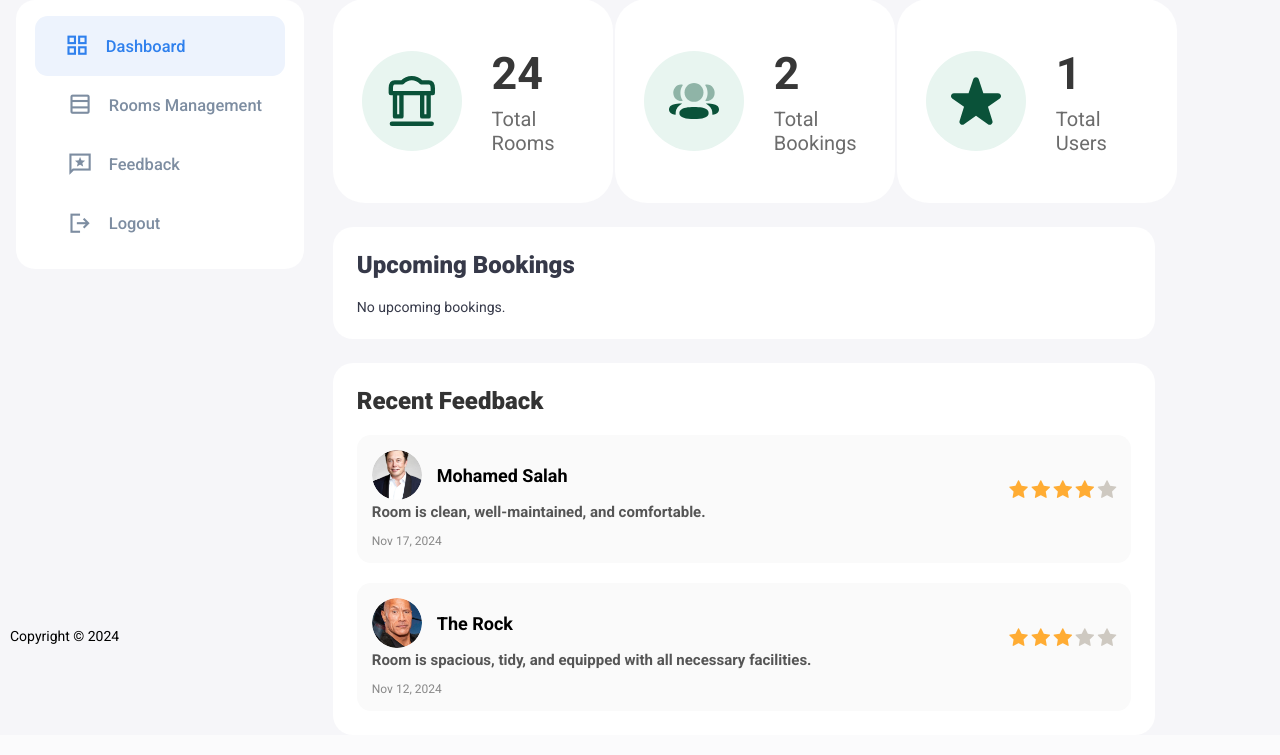
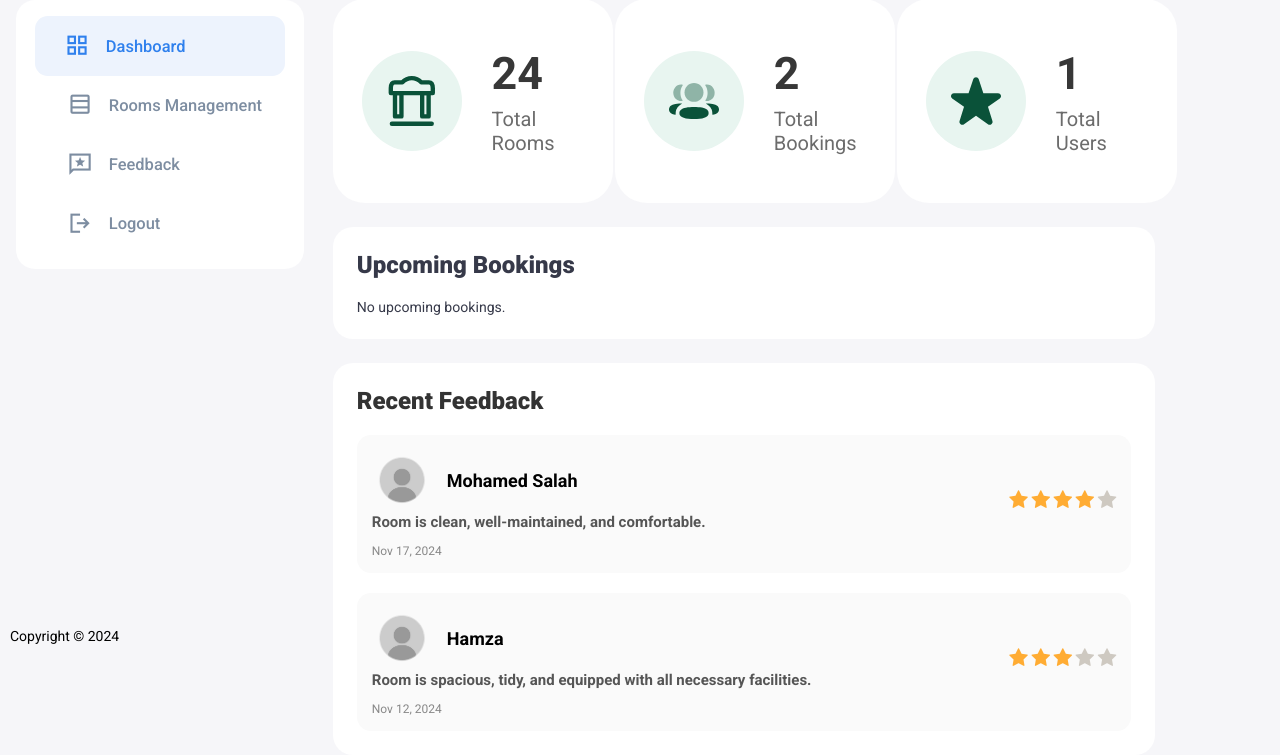
Before and after one commit to iisl4r/ITCS333-Room-Booking-System, a PHP site: page /views/adminPanel.php in a window 1280 px wide. Shown: the part 146-901 px from the top of the page. Before the commit the page ends 841 px from the top, so only its background shows below. Run offline with PHP 8.4, Linux system fonts and the light colour scheme; the visitor is signed in with stand-in values (Sample User, id 1); data comes from the database, SQL or seed files in the repository.

Commit message:
change feedback section photos

```diff
--- a/css/admin.css
+++ b/css/admin.css
@@ -553,8 +553,8 @@ h1 {
 }
 
 .feedback .profile img {
-    width: 50px;
-    height: 50px;
+    width: 60px;
+    height: 60px;
     border-radius: 50%;
     margin-right: 15px;
     object-fit: cover;
--- a/views/adminPanel.php
+++ b/views/adminPanel.php
@@ -237,7 +237,7 @@ if (!isset($_SESSION['role']) || $_SESSION['role'] !== 'admin') {
                         <h1>Recent Feedback</h1>
                         <div class="fedback-1">
                             <div class="profile">
-                                <img src="../img/users/elon-musk.jpg" alt="Mohamed Salah">
+                                <img src="../img/profile_pic.png" alt="Mohamed Salah">
                                 <div class="name">Mohamed Salah</div>
                             </div>
                             <div class="rating">
@@ -258,8 +258,8 @@ if (!isset($_SESSION['role']) || $_SESSION['role'] !== 'admin') {
 
                         <div class="fedback-1">
                             <div class="profile">
-                                <img src="../img/users/the-rock.jpg" alt="The Rock">
-                                <div class="name">The Rock</div>
+                                <img src="../img/profile_pic.png" alt="Hamza">
+                                <div class="name">Hamza</div>
                             </div>
                             <div class="rating">
                                 <div class="rat-contr">
```
